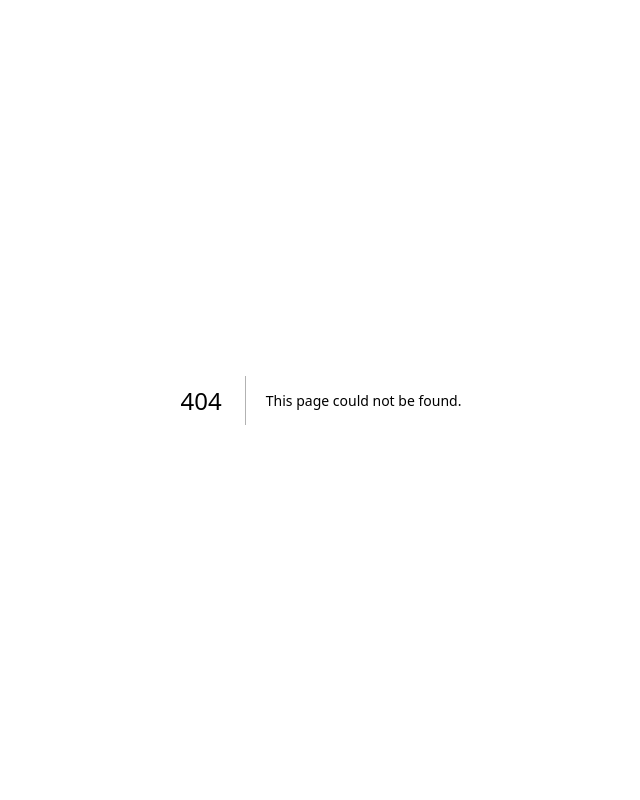
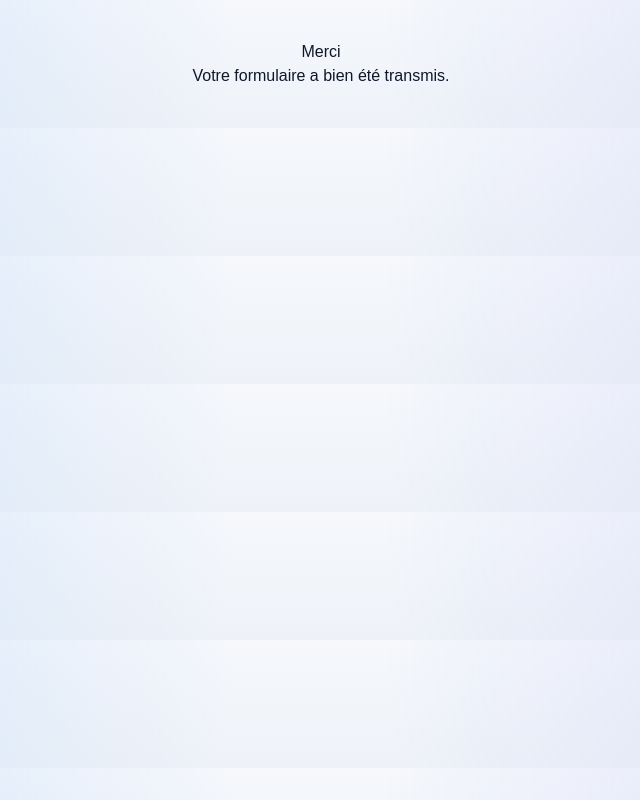
Before and after one commit to arnaudcrestey/ac-point-de-depart, a Next.js app: page /point-de-depart/succes in a window 1280 px wide. Before the commit this address had no page. Shown: the whole page, without its empty margins (319-959 px from the left). Built offline with nearby package versions, Linux system fonts and the light colour scheme.

Commit message:
Create page.tsx

```diff
--- /dev/null
+++ b/app/point-de-depart/succes/page.tsx
@@ -0,0 +1,8 @@
+export default function Page() {
+  return (
+    <div style={{ textAlign: "center", padding: 40 }}>
+      <h1>Merci</h1>
+      <p>Votre formulaire a bien été transmis.</p>
+    </div>
+  );
+}
```
